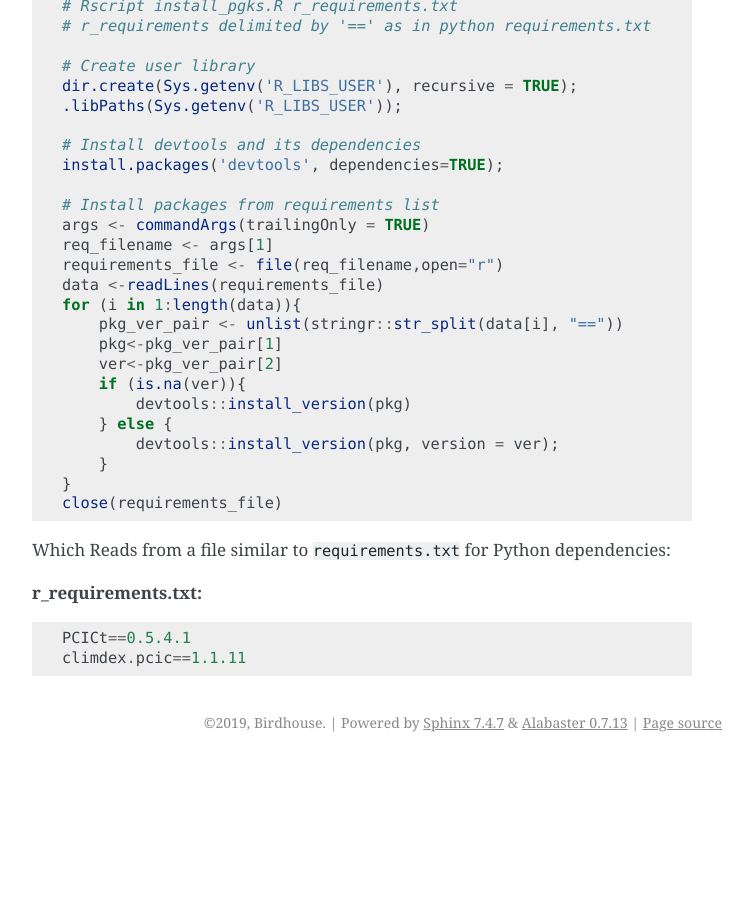
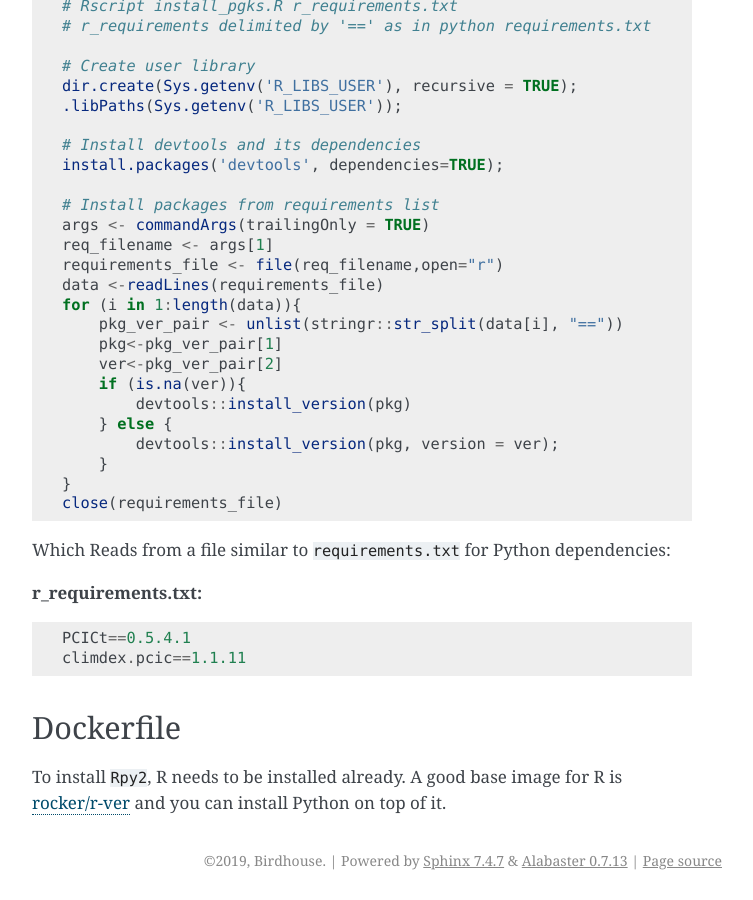
Before and after one commit to bird-house/birdhouse-docs, a Sphinx documentation site: the page built from docs/source/tutorial_r.rst, in a window 1280 px wide and 900 px high, scrolled down 1323 px. Shown: the whole window, without its empty margins (388-1141 px from the left). Built offline with Sphinx 7.4.7, drawn with Linux system fonts in a browser that asks for light colours; pages that are not in the unit, such as notebooks, are missing from menus; before the commit the page ends 2085 px from its top, so only the background shows below that.

Commit message:
Docker Section

```diff
--- a/docs/source/tutorial_r.rst
+++ b/docs/source/tutorial_r.rst
@@ -99,3 +99,10 @@ Which Reads from a file similar to :code:`requirements.txt` for Python dependenc
 
    PCICt==0.5.4.1
    climdex.pcic==1.1.11
+
+
+.. _docker:
+
+Dockerfile
+............
+To install :code:`Rpy2`, R needs to be installed already. A good base image for R is `rocker/r-ver <https://hub.docker.com/r/rocker/r-ver>`_ and you can install Python on top of it.
```
